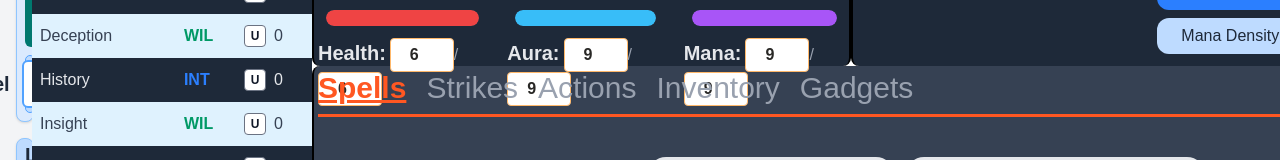
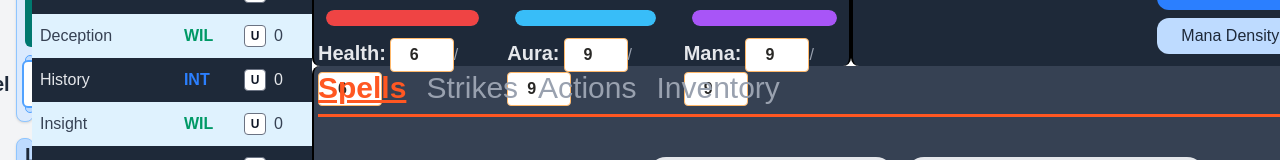
Before and after one commit to Acasez/kastorixv2, a React (Vite) app: page /kastorixv2/characterSheet in a window 1280 px wide. Shown: the part 346-506 px from the top of the page. Built offline with nearby package versions, Linux system fonts and the light colour scheme.

Commit message:
Hide gadget panel unless chracter can build them

```diff
--- a/src/components/CharacterSheet/TabbedSection/TabbedSection.tsx
+++ b/src/components/CharacterSheet/TabbedSection/TabbedPanel.tsx
@@ -4,21 +4,27 @@ import StrikesSection from "./StrikesSection";
 import ActionsSection from "./ActionsSection";
 import InventorySection from "./InventorySection";
 import GadgetSection from "./GadgetSection";
+import { useCharacter } from "../../../contexts/CharacterContext";
+import { getCharacterGadgetGrant } from "../../../utils/characterSpellGrants";
+
+type TabKey = "Spells" | "Strikes" | "Actions" | "Inventory" | "Gadgets";
 
 export default function TabbedSection() {
+  const { character } = useCharacter();
+  const hasGadgetAccess = getCharacterGadgetGrant(character) > 0;
   // State to track the active tab
-  const [activeTab, setActiveTab] = useState<
-    "Spells" | "Strikes" | "Actions" | "Inventory"
-  >("Spells");
+  const [activeTab, setActiveTab] = useState<TabKey>("Spells");
 
   // Tab labels and their corresponding content
-  const tabs = [
+  const tabs: { label: string; key: TabKey }[] = [
     { label: "Spells", key: "Spells" },
     { label: "Strikes", key: "Strikes" },
     { label: "Actions", key: "Actions" },
     { label: "Inventory", key: "Inventory" },
-    { label: "Gadgets", key: "Gadgets" },
+    ...(hasGadgetAccess ? [{ label: "Gadgets", key: "Gadgets" as const }] : []),
   ];
+  const visibleActiveTab =
+    activeTab === "Gadgets" && !hasGadgetAccess ? "Spells" : activeTab;
 
   // Content for each tab (replace with your actual content)
   const tabContent = {
@@ -36,9 +42,9 @@ export default function TabbedSection() {
         {tabs.map((tab) => (
           <button
             key={tab.key}
-            onClick={() => setActiveTab(tab.key as typeof activeTab)}
+            onClick={() => setActiveTab(tab.key)}
             className={`text-3xl text-center mb-2 ${
-              activeTab === tab.key
+              visibleActiveTab === tab.key
                 ? "text-striking underline font-bold"
                 : "text-gray-400 hover:text-striking"
             }`}
@@ -49,7 +55,9 @@ export default function TabbedSection() {
       </div>
 
       {/* Tab Content */}
-      <div className="flex-1 overflow-visible p-2">{tabContent[activeTab]}</div>
+      <div className="flex-1 overflow-visible p-2">
+        {tabContent[visibleActiveTab]}
+      </div>
     </div>
   );
 }
--- a/src/pages/CharacterSheet.tsx
+++ b/src/pages/CharacterSheet.tsx
@@ -1,4 +1,4 @@
-import TabbedSection from "../components/CharacterSheet/TabbedSection/TabbedSection";
+import TabbedSection from "../components/CharacterSheet/TabbedSection/TabbedPanel";
 import CoreStatSection from "../components/CharacterSheet/CoreStatSection/CoreStatsSection";
 import OtherStatSection from "../components/CharacterSheet/OtherInfoSection/OtherStatSection";
 import LevelSidebar from "../components/CharacterSheet/Sidebar/LevelSidebar";
```
